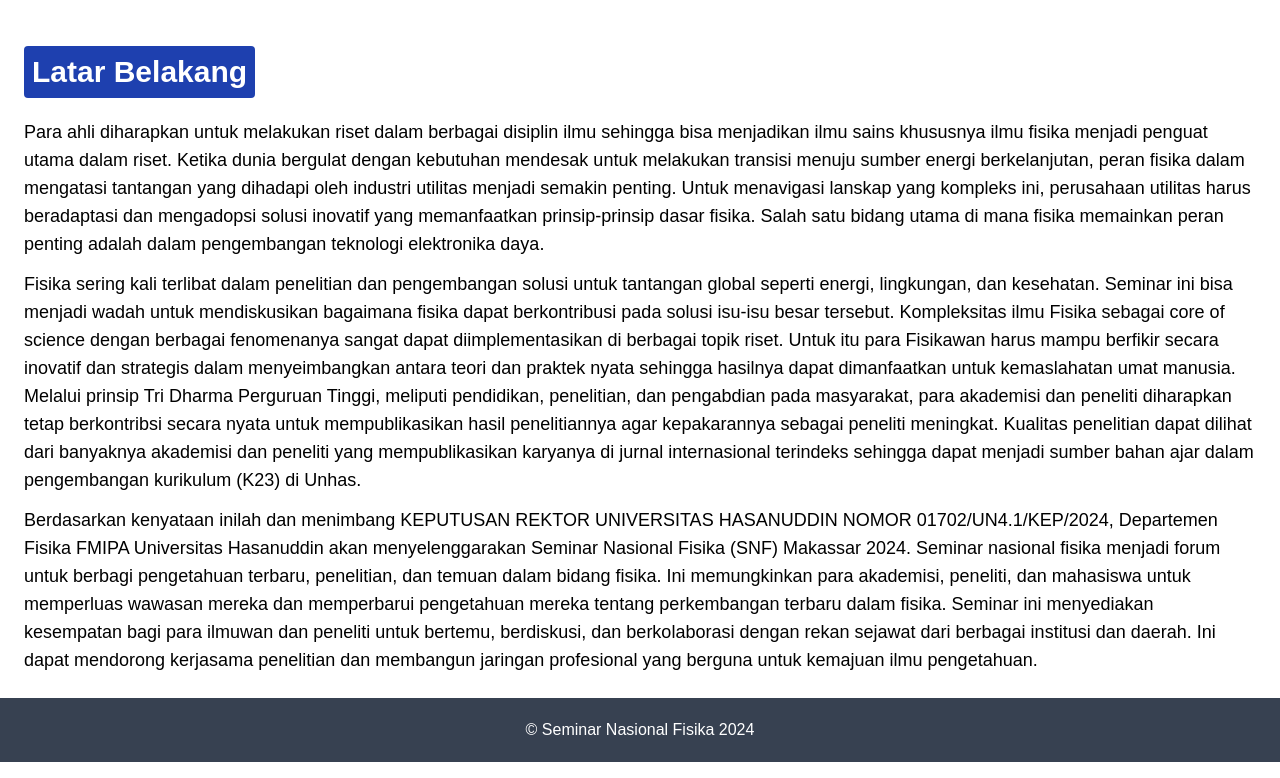
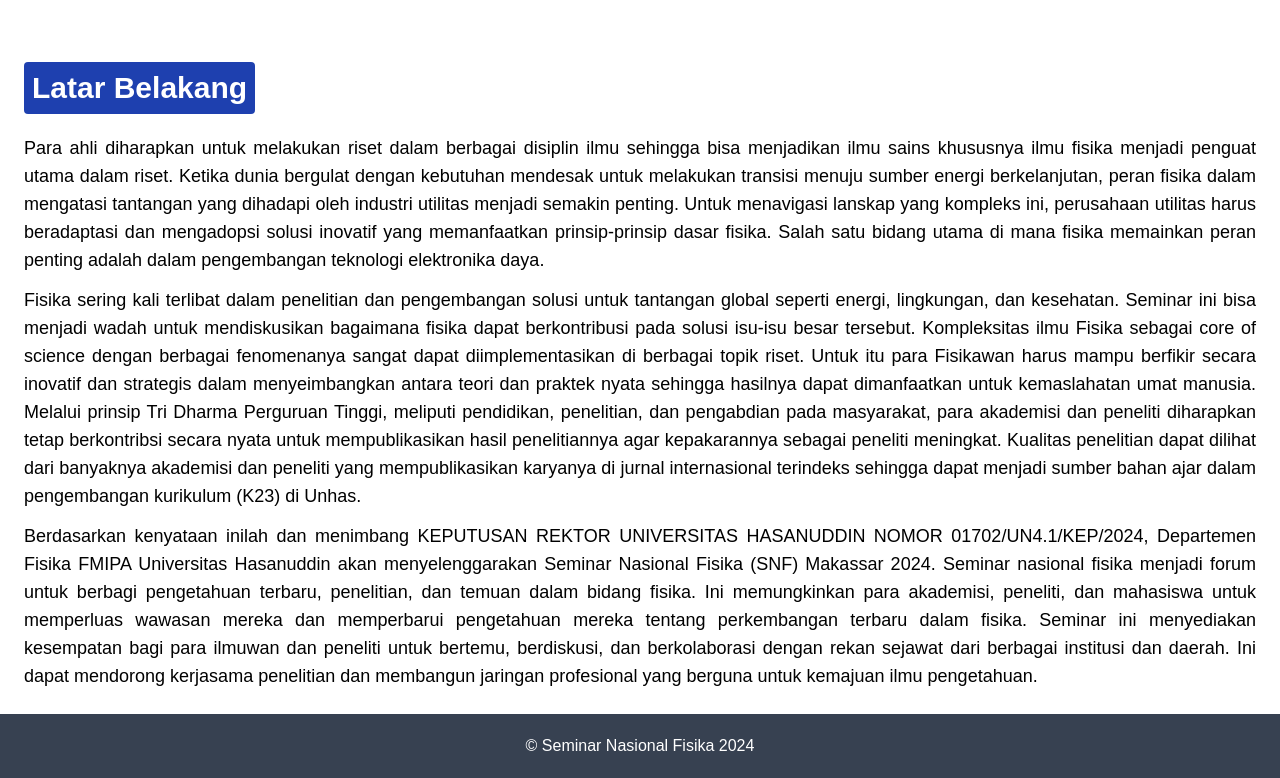
Before and after one commit to rid333/snf, a SvelteKit app: page / in a window 1280 px wide. Shown: the part 1753-2531 px from the top of the page. Built offline with nearby package versions, Linux system fonts and the light colour scheme; a web font is replaced by a local one.

Commit message:
Updated latar belakang section

```diff
--- a/src/routes/+page.svelte
+++ b/src/routes/+page.svelte
@@ -6,7 +6,7 @@
     <title>Seminar Nasional Fisika | Universitas Hasanuddin</title>
 </svelte:head>
 
-<div id="main">
+<div id="main" class="flex flex-col gap-y-4">
     <!-- Pamflet and Intro Section -->
     <div
         class="flex flex-col lg:flex-row p-6 gap-x-8 gap-y-4 justify-center items-center"
@@ -61,7 +61,7 @@
         >
             Latar Belakang
         </h1>
-        <div class="flex flex-col gap-y-3 text-base lg:text-lg font-medium">
+        <div class="flex flex-col gap-y-3 text-base lg:text-lg text-justify">
             <p>
                 Para ahli diharapkan untuk melakukan riset dalam berbagai
                 disiplin ilmu sehingga bisa menjadikan ilmu sains khususnya ilmu
```
